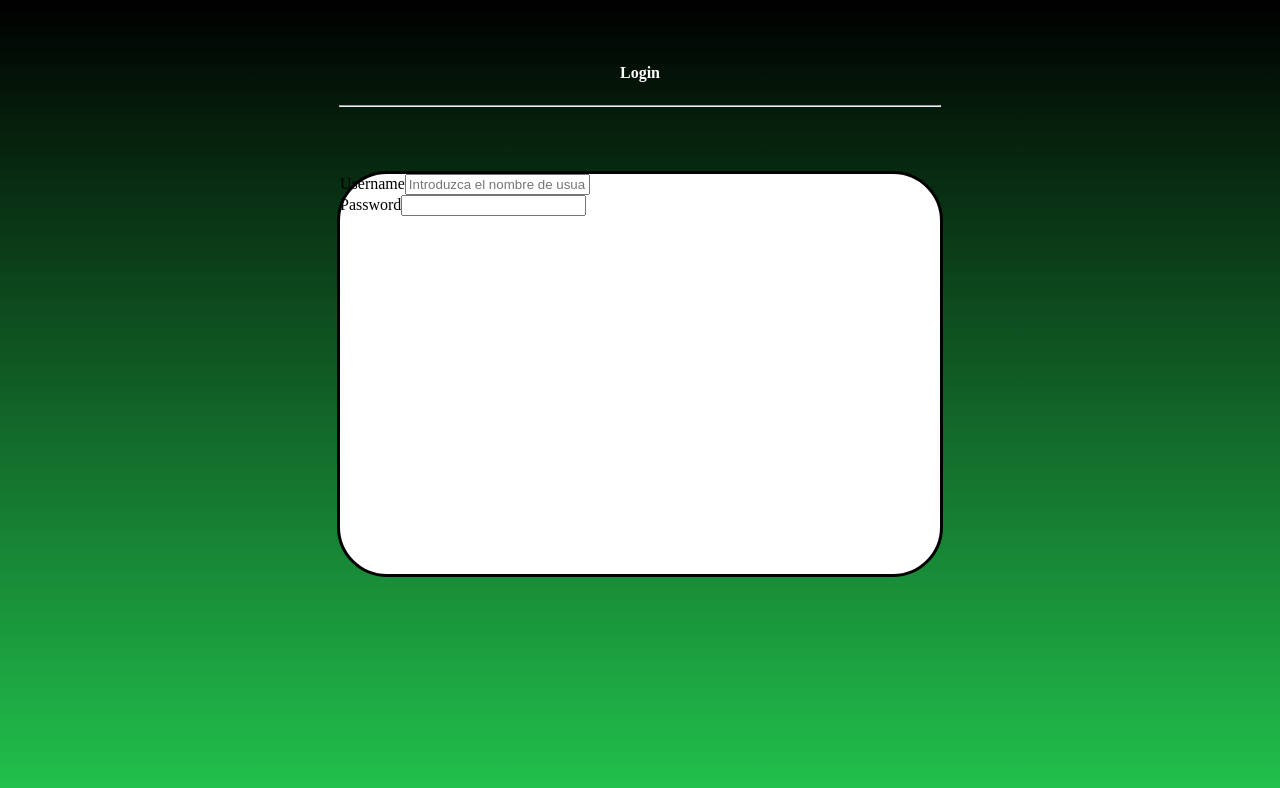
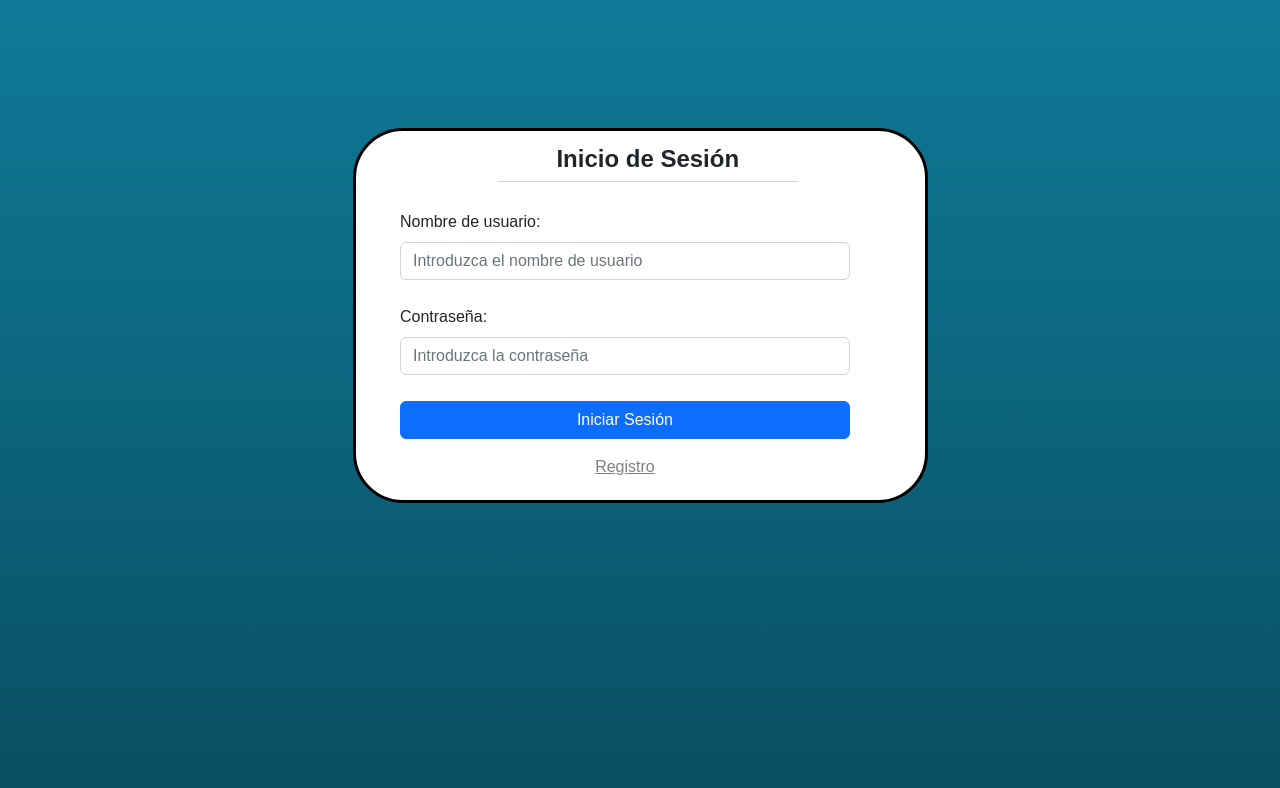
Before and after one commit to aherre08/Science-Hub-FrontEnd, an Angular app: page /account in a window 1280 px wide. Shown: the top 788 px of the page. Built offline with nearby package versions, Linux system fonts and the light colour scheme.

Commit message:
Mejoras en Login

```diff
--- a/angular.json
+++ b/angular.json
@@ -25,7 +25,8 @@
               "src/assets"
             ],
             "styles": [
-              "src/styles.css"
+              "src/styles.css",
+              "node_modules/bootstrap/dist/css/bootstrap.min.css"
             ],
             "scripts": []
           },
--- a/package.json
+++ b/package.json
@@ -18,6 +18,7 @@
     "@angular/platform-browser": "^15.2.0",
     "@angular/platform-browser-dynamic": "^15.2.0",
     "@angular/router": "^15.2.0",
+    "bootstrap": "^5.2.3",
     "rxjs": "~7.8.0",
     "tslib": "^2.3.0",
     "zone.js": "~0.12.0"
--- a/src/app/account/login/login.component.css
+++ b/src/app/account/login/login.component.css
@@ -1,29 +1,75 @@
 .screen{
-    background: linear-gradient(0deg, rgba(34,195,77,1) 0%, rgba(0,0,0,1) 100%);
+    background: linear-gradient(0deg, #000000, #15b0db);
+    background-size: 400% 400%;
+
+    animation: animation 40s ease infinite;
+
     position:fixed;
     top:0%;
     bottom: 0%;
     left:0%;
     right:0%;
+    font-family:Arial, Helvetica, sans-serif;
+
 }
+
+@keyframes animation {
+    0%{background-position:52% 0%}
+    50%{background-position:49% 100%}
+    100%{background-position:52% 0%}
+}
+
 .card{
     position: relative;
-    width: 600px;
-    height: 400px;
+    width: 575px;
+    height: 375px;
     margin: 0 auto;
-    margin-top: 5%;
-    margin-bottom: 0;
+    margin-top: 10%;
     border:3px black solid;
     border-radius: 50px;
     background-color: white;
 }
-h4{
+
+.card-header{
     position: relative;
-    height:20px;
     text-align: center;
-    color:white;
+    margin-top: 1%;
+    margin-left:25%;
+    width: 300px;
+    font-weight: bold;
+    background-color: white;
+}
+.card-body{
+    margin-top: 2%;
+    margin-left: 5%;
+}
+
+.username{
+    margin-top: 0%;
+    width:450px;
+}
+
+.mb-3{
     margin-top: 5%;
+    width:450px;
 }
-hr{
-    width: 600px;
+
+.btn-primary{
+    width: 450px;
+    text-align: center;
 }
+
+.btn-primary:hover{
+    background-color: blue;
+}
+
+.btn-link{
+    margin-top: 2%;
+    color: grey;
+    width: 450px;
+    text-align: center;
+}
+
+.btn-link:hover{
+    color:black;
+}
--- a/src/app/account/login/login.component.html
+++ b/src/app/account/login/login.component.html
@@ -1,27 +1,27 @@
 <div class="screen">
-    <h4 class="card-header">Login</h4>
-    <hr>
     <div class="card">
+        <h4 class="card-header">Inicio de Sesión</h4>
         <div class="card-body">
             <form [formGroup]="loginForm" (ngSubmit)="onSubmit()">
-                <div class="mb-3">
-                    <label class="form-label">Username</label>
+                <div class="username">
+                    <label class="form-label">Nombre de usuario:</label>
                     <input type="text" class="form-control" formControlName="username" required placeholder="Introduzca el nombre de usuario">
                 </div>
 
                 <div class="mb-3">
-                    <label class="form-label">Password</label>
-                    <input type="password" formControlName="password" class="form-control">
+                    <label class="form-label">Contraseña:</label>
+                    <input type="password" formControlName="password" class="form-control" required placeholder="Introduzca la contraseña">
                 </div>
-                <!--
-                <div>
+
+                <div class="mb-3">
                     <button [disabled]="loading" class="btn btn-primary">
                         <span *ngIf="loading" class="spinner-border spinner-border-sm me-1"></span>
-                        Login
+                        Iniciar Sesión
                     </button>
-                    <a routerLink="../register" class="btn btn-link">Register</a>
+                    <br>
+                    <a routerLink="../register" class="btn btn-link">Registro</a>
                 </div>
-                -->
+
             </form>
         </div>
     </div>
```
Also changed, not shown: 1 other file (tests, documents, lock files or other folders).
